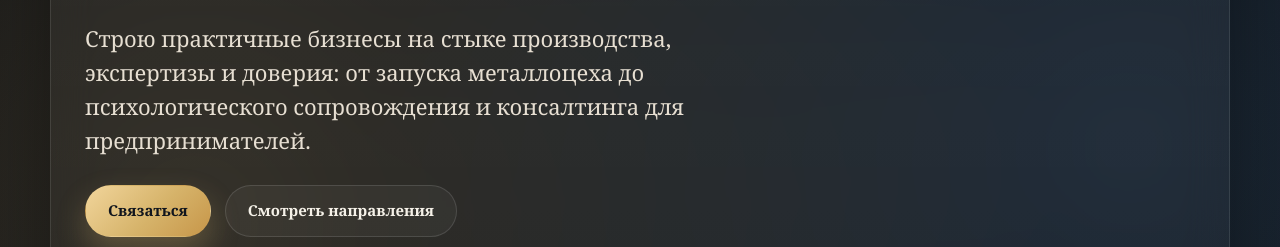
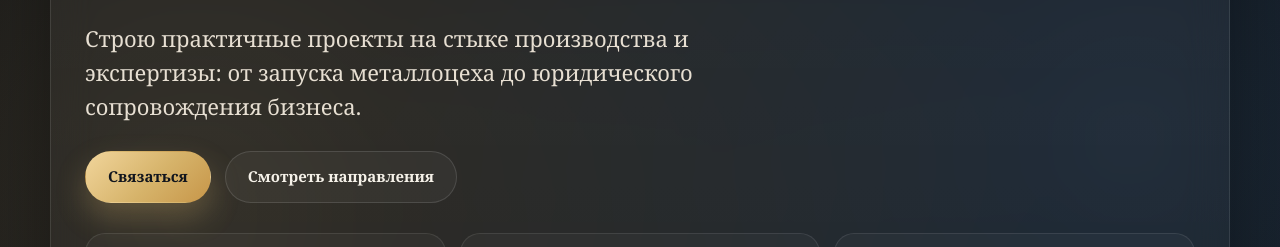
Before and after one commit to egoritko/sites, a plain HTML site: page index.html in a window 1280 px wide. Shown: the part 502-749 px from the top of the page. Drawn offline with Linux system fonts and the light colour scheme.

Commit message:
fix: обновление подзаголовка hero

```diff
--- a/index.html
+++ b/index.html
@@ -541,7 +541,7 @@
             <h1>Евгений Горитько</h1>
             <p class="hero-subline">Предприниматель · Краснодар</p>
             <p class="hero-copy">
-              Строю практичные бизнесы на стыке производства, экспертизы и доверия: от запуска металлоцеха до психологического сопровождения и консалтинга для предпринимателей.
+              Строю практичные проекты на стыке производства и экспертизы: от запуска металлоцеха до юридического сопровождения бизнеса.
             </p>
             <div class="hero-actions">
               <a class="btn" href="#contacts">Связаться</a>
```
